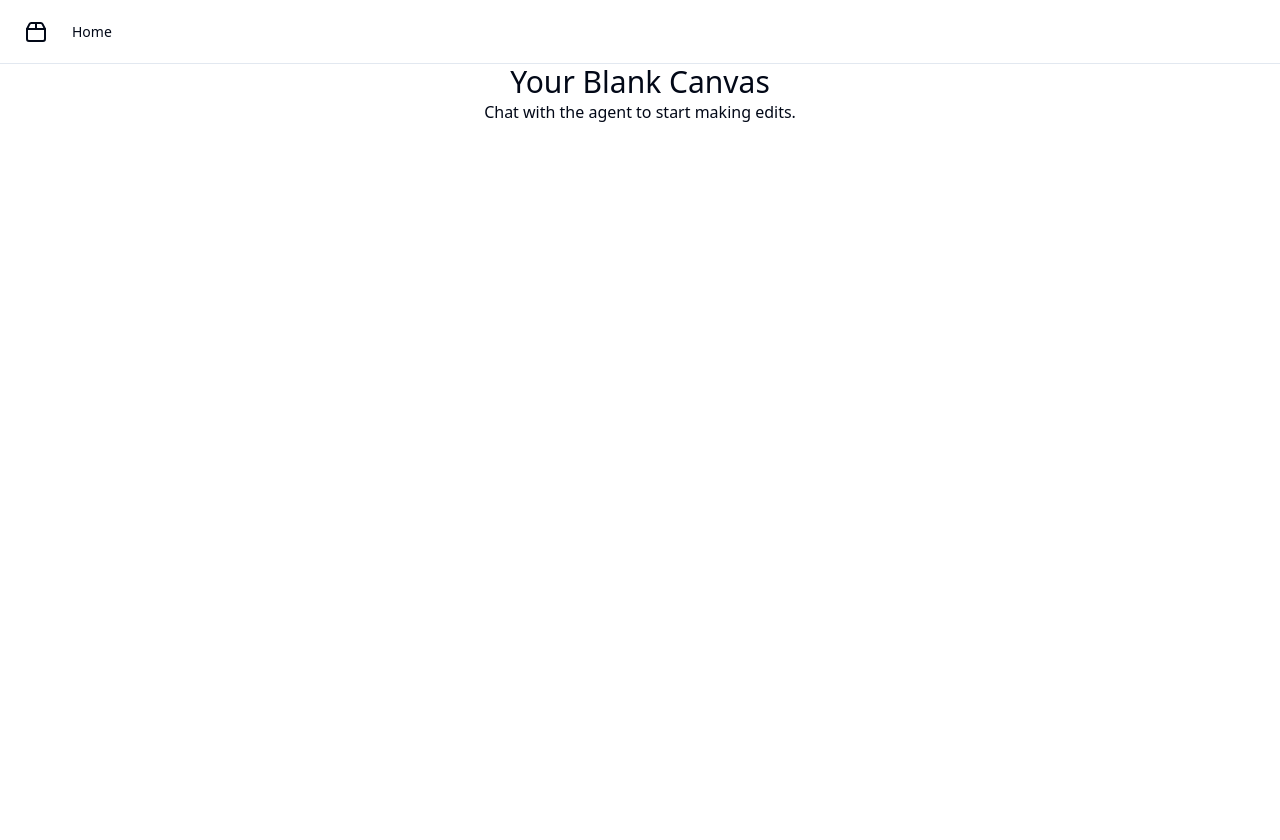
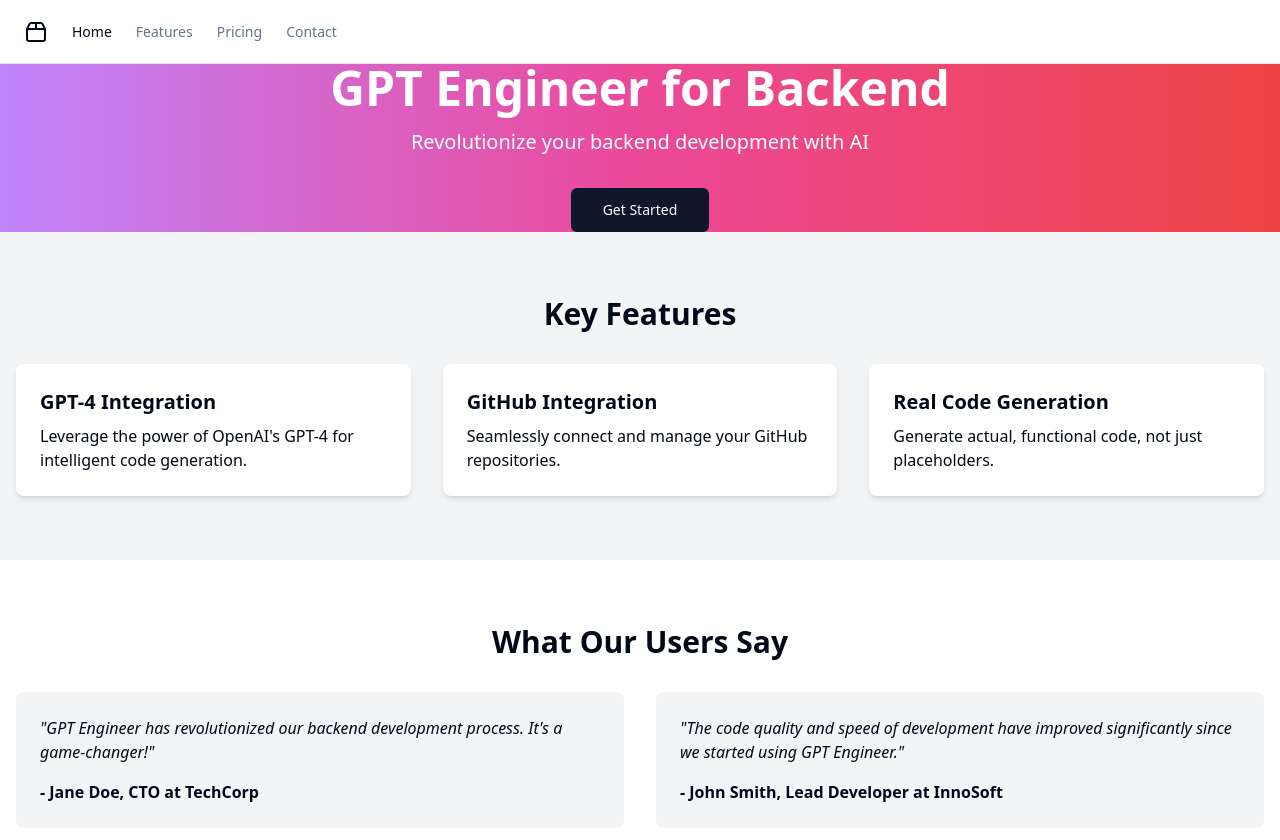
Before and after one commit to GPT-Engineer-App/ai-powered-frameworks, a React (Vite) app: page / in a window 1280 px wide. Shown: the top 840 px of the page. Before the commit the page ends 800 px from the top, so only its background shows below. Built offline with nearby package versions, Linux system fonts and the light colour scheme.

Commit message:
Set up basic homepage structure and update navigation

```diff
--- a/src/layouts/navbar/_components/UserMenu.jsx
+++ b/src/layouts/navbar/_components/UserMenu.jsx
@@ -8,6 +8,7 @@ import {
   DropdownMenuTrigger,
 } from "@/components/ui/dropdown-menu";
 import { CircleUser } from "lucide-react";
+import { NavLink } from "react-router-dom";
 
 export const UserMenu = () => (
   <DropdownMenu>
@@ -20,10 +21,12 @@ export const UserMenu = () => (
     <DropdownMenuContent align="end">
       <DropdownMenuLabel>My Account</DropdownMenuLabel>
       <DropdownMenuSeparator />
-      <DropdownMenuItem>Settings</DropdownMenuItem>
-      <DropdownMenuItem>Support</DropdownMenuItem>
-      <DropdownMenuSeparator />
-      <DropdownMenuItem>Logout</DropdownMenuItem>
+      <DropdownMenuItem asChild>
+        <NavLink to="/login">Login</NavLink>
+      </DropdownMenuItem>
+      <DropdownMenuItem asChild>
+        <NavLink to="/signup">Sign Up</NavLink>
+      </DropdownMenuItem>
     </DropdownMenuContent>
   </DropdownMenu>
 );
--- a/src/nav-items.jsx
+++ b/src/nav-items.jsx
@@ -1,4 +1,4 @@
-import { Home } from "lucide-react";
+import { Home, Zap, DollarSign, Mail } from "lucide-react";
 import Index from "./pages/Index.jsx";
 
 /**
@@ -11,4 +11,22 @@ export const navItems = [
     icon: <Home className="h-4 w-4" />,
     page: <Index />,
   },
+  {
+    title: "Features",
+    to: "/features",
+    icon: <Zap className="h-4 w-4" />,
+    page: <div>Features Page</div>, // Placeholder
+  },
+  {
+    title: "Pricing",
+    to: "/pricing",
+    icon: <DollarSign className="h-4 w-4" />,
+    page: <div>Pricing Page</div>, // Placeholder
+  },
+  {
+    title: "Contact",
+    to: "/contact",
+    icon: <Mail className="h-4 w-4" />,
+    page: <div>Contact Page</div>, // Placeholder
+  },
 ];
--- a/src/pages/Index.jsx
+++ b/src/pages/Index.jsx
@@ -1,12 +1,73 @@
-// Update this page (the content is just a fallback if you fail to update the page)
+import { Button } from "@/components/ui/button";
+import { NavLink } from "react-router-dom";
 
 const Index = () => {
   return (
-    <div className="text-center">
-      <h1 className="text-3xl">Your Blank Canvas</h1>
-      <p>Chat with the agent to start making edits.</p>
+    <div className="flex flex-col min-h-screen">
+      {/* Hero Section */}
+      <section className="flex-grow flex items-center justify-center bg-gradient-to-r from-purple-400 via-pink-500 to-red-500 text-white">
+        <div className="text-center">
+          <h1 className="text-5xl font-bold mb-4">GPT Engineer for Backend</h1>
+          <p className="text-xl mb-8">Revolutionize your backend development with AI</p>
+          <Button asChild size="lg">
+            <NavLink to="/dashboard">Get Started</NavLink>
+          </Button>
+        </div>
+      </section>
+
+      {/* Features Section */}
+      <section className="py-16 bg-gray-100">
+        <div className="container mx-auto px-4">
+          <h2 className="text-3xl font-bold text-center mb-8">Key Features</h2>
+          <div className="grid grid-cols-1 md:grid-cols-3 gap-8">
+            <FeatureCard
+              title="GPT-4 Integration"
+              description="Leverage the power of OpenAI's GPT-4 for intelligent code generation."
+            />
+            <FeatureCard
+              title="GitHub Integration"
+              description="Seamlessly connect and manage your GitHub repositories."
+            />
+            <FeatureCard
+              title="Real Code Generation"
+              description="Generate actual, functional code, not just placeholders."
+            />
+          </div>
+        </div>
+      </section>
+
+      {/* Testimonials Section */}
+      <section className="py-16">
+        <div className="container mx-auto px-4">
+          <h2 className="text-3xl font-bold text-center mb-8">What Our Users Say</h2>
+          <div className="grid grid-cols-1 md:grid-cols-2 gap-8">
+            <TestimonialCard
+              quote="GPT Engineer has revolutionized our backend development process. It's a game-changer!"
+              author="Jane Doe, CTO at TechCorp"
+            />
+            <TestimonialCard
+              quote="The code quality and speed of development have improved significantly since we started using GPT Engineer."
+              author="John Smith, Lead Developer at InnoSoft"
+            />
+          </div>
+        </div>
+      </section>
     </div>
   );
 };
 
+const FeatureCard = ({ title, description }) => (
+  <div className="bg-white p-6 rounded-lg shadow-md">
+    <h3 className="text-xl font-semibold mb-2">{title}</h3>
+    <p>{description}</p>
+  </div>
+);
+
+const TestimonialCard = ({ quote, author }) => (
+  <div className="bg-gray-100 p-6 rounded-lg">
+    <p className="italic mb-4">"{quote}"</p>
+    <p className="font-semibold">- {author}</p>
+  </div>
+);
+
 export default Index;
```
